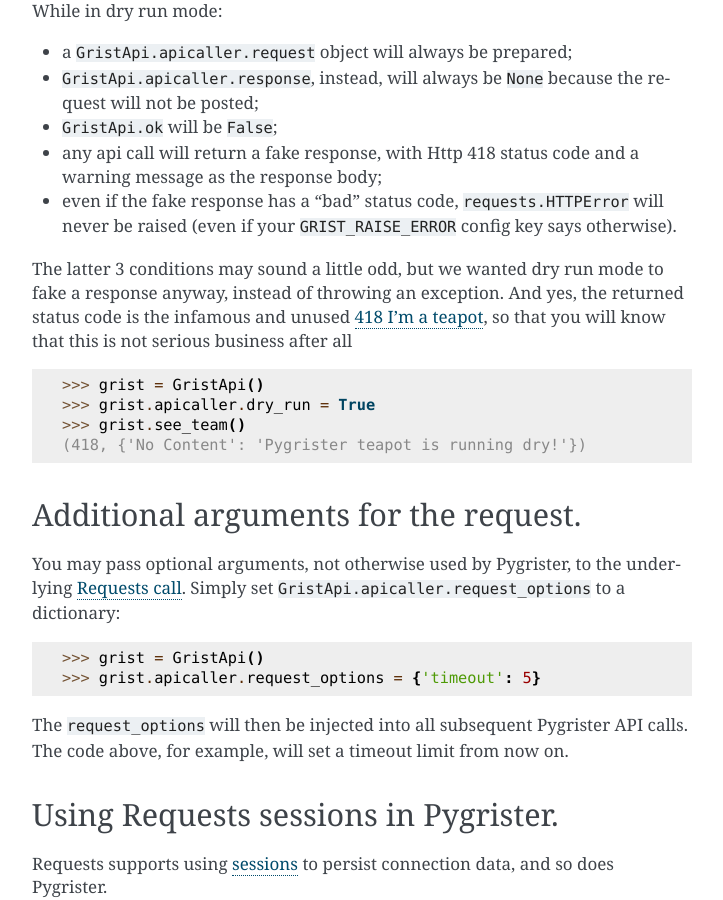
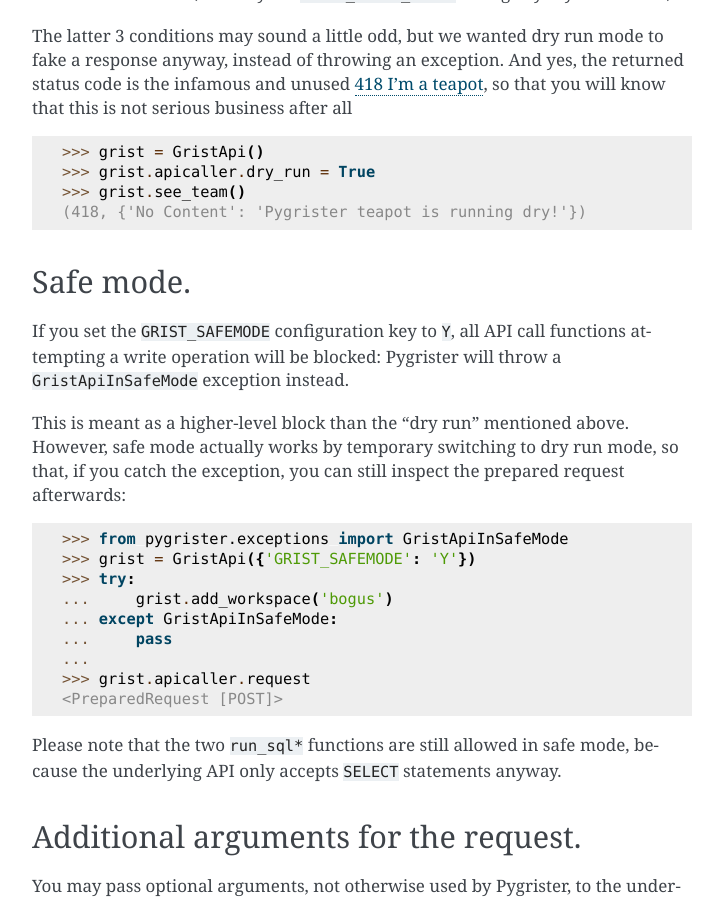
Before and after one commit to ricpol/pygrister, a Sphinx documentation site: the page built from doc/misc.rst, in a window 1280 px wide and 900 px high, scrolled down 3417 px. Shown: the whole window, without its empty margins (388-1111 px from the left). Built offline with Sphinx 7.4.7, drawn with Linux system fonts in a browser that asks for light colours; some of the changed text lies outside the part shown.

Commit message:
safe mode uses dry run mode now

```diff
--- a/NEWS.txt
+++ b/NEWS.txt
@@ -45,6 +45,8 @@ New and changed APIs:
     this is how the "-vv" option works now, thus fixing issue #10.
   - A new ApiCaller.dry_run mode has been introduced, where you go as far as
     to prepare the request, but never actually post it.
+  - The old "safe mode" works as before, but now runs in dry mode: it will
+    still raise an exception, but also leave a request to inspect afterwards.
 
 Other, smaller API changes:
   - we are now consistently using pathlib.Path objects instead of os.path
--- a/doc/misc.rst
+++ b/doc/misc.rst
@@ -173,6 +163,31 @@ so that you will know that this is not serious business after all ::
     >>> grist.see_team()
     (418, {'No Content': 'Pygrister teapot is running dry!'})
 
+Safe mode.
+----------
+
+If you set the ``GRIST_SAFEMODE`` configuration key to ``Y``, all API call
+functions attempting a write operation will be blocked: Pygrister will throw
+a ``GristApiInSafeMode`` exception instead.
+
+This is meant as a higher-level block than the "dry run" mentioned above.
+However, safe mode actually works by temporary switching to dry run mode,
+so that, if you catch the exception, you can still inspect the prepared
+request afterwards::
+
+    >>> from pygrister.exceptions import GristApiInSafeMode
+    >>> grist = GristApi({'GRIST_SAFEMODE': 'Y'})
+    >>> try:
+    ...     grist.add_workspace('bogus')
+    ... except GristApiInSafeMode:
+    ...     pass
+    ...
+    >>> grist.apicaller.request
+    <PreparedRequest [POST]>
+
+Please note that the two ``run_sql*`` functions are still allowed in safe mode,
+because the underlying API only accepts ``SELECT`` statements anyway.
+
 Additional arguments for the request.
 -------------------------------------
 
```
Also changed, not shown: other parts of doc/misc.rst (+0 -10 lines), 2 other files.
